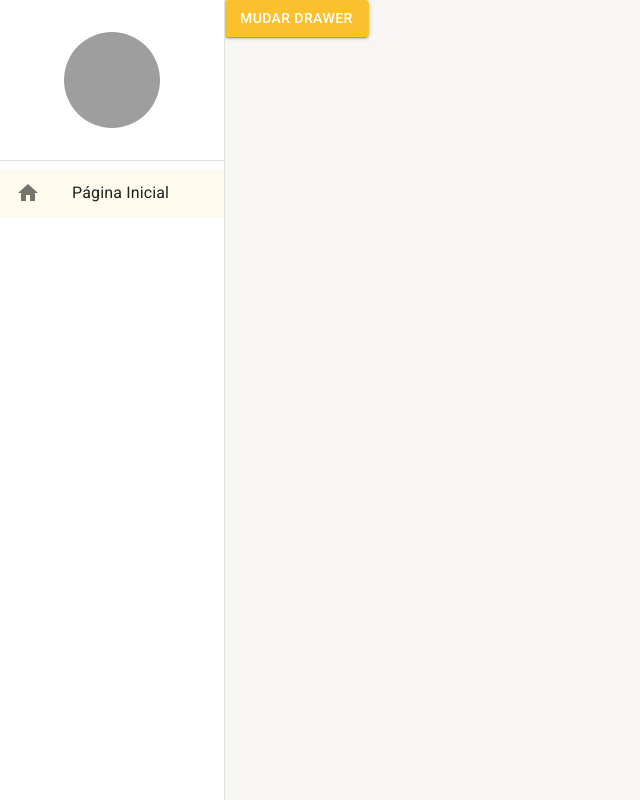
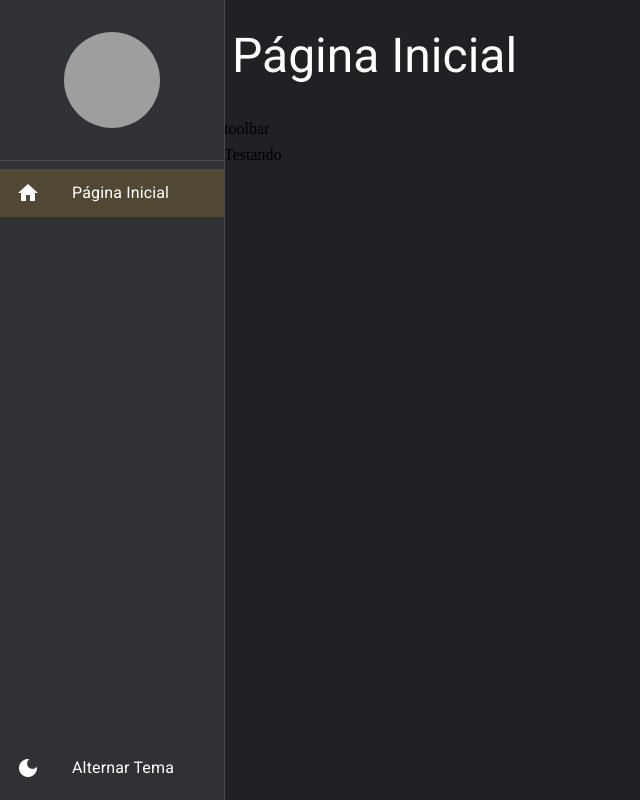
Before and after one commit to midianet/curso-react-material, a React (Create React App) app: page /pagina-inicial in a window 1280 px wide. Shown: the whole page, without its empty margins (0-640 px from the left). Built offline with nearby package versions, Linux system fonts and the light colour scheme; grey boxes are pictures that could not be loaded.

Commit message:
LITOGRAFIA COM MODE DARK

```diff
--- /dev/null
+++ b/src/pages/dashboard/Dashboard.tsx
@@ -0,0 +1,9 @@
+import { LayoutBase } from '../../shared/layouts/LayoutBase';
+
+export const Dashboard = () => {
+  return (
+    <LayoutBase titulo='Página Inicial' toolbar={<div>toolbar</div>} >
+        Testando
+    </LayoutBase>
+  );
+};
--- a/src/pages/index.ts
+++ b/src/pages/index.ts
@@ -1 +1 @@
-export {};
+export * from './dashboard/Dashboard';
--- a/src/routes/index.tsx
+++ b/src/routes/index.tsx
@@ -1,11 +1,12 @@
-import { Button } from '@mui/material';
+
 import { useEffect } from 'react';
 import { Routes, Route, Navigate } from 'react-router-dom';
+import { Dashboard } from '../pages';
 import { useDrawerContext } from '../shared/contexts';
 
 export const AppRoutes = () =>  {
 
-  const { toggleDrawerOpen, setDrawerOptions } = useDrawerContext();
+  const { setDrawerOptions } = useDrawerContext();
 
   useEffect(() => {
     setDrawerOptions([
@@ -17,9 +18,8 @@ export const AppRoutes = () =>  {
     ]);
   },[]);
 
-
   return (<Routes>
-    <Route path="/pagina-inicial" element={<Button variant="contained" color='primary' onClick={toggleDrawerOpen}>Mudar Drawer</Button>}/>
+    <Route path="/pagina-inicial" element={<Dashboard />}/>
     <Route path="*" element={<Navigate to={'/pagina-inicial'} />} />
   </Routes>
   );
--- a/src/shared/components/menu-lateral/MenuLateral.tsx
+++ b/src/shared/components/menu-lateral/MenuLateral.tsx
@@ -1,6 +1,6 @@
 import { Avatar, Box, Divider, Drawer, Icon, List, ListItemButton, ListItemIcon, ListItemText, useMediaQuery, useTheme } from '@mui/material';
 import { useMatch, useNavigate, useResolvedPath } from 'react-router-dom';
-import { useDrawerContext } from '../../contexts';
+import { useAppThemeContext, useDrawerContext } from '../../contexts';
 
 
 interface IListItemLinkProps {
@@ -37,6 +37,7 @@ export const MenuLateral: React.FC<IDrawerProviderProps> = ({ children }) => {
   const theme = useTheme();
   const smDown = useMediaQuery(theme.breakpoints.down('sm'));
   const { isDrawerOpen, toggleDrawerOpen, drawerOptions } = useDrawerContext();
+  const {toggleTheme} = useAppThemeContext();
   return (
     <>
       <Drawer open={isDrawerOpen} variant={smDown ? 'temporary' : 'permanent'} onClose={toggleDrawerOpen}>
@@ -58,7 +59,16 @@ export const MenuLateral: React.FC<IDrawerProviderProps> = ({ children }) => {
                   onClick={smDown ? toggleDrawerOpen: undefined}
                 />
               ))}
-
+            </List>
+          </Box>
+          <Box>
+            <List component="nav">
+              <ListItemButton onClick={toggleTheme} >
+                <ListItemIcon>
+                  <Icon>dark_mode</Icon>
+                </ListItemIcon>
+                <ListItemText primary="Alternar Tema"/>
+              </ListItemButton>
             </List>
           </Box>
         </Box>
--- a/src/shared/contexts/ThemeContext.tsx
+++ b/src/shared/contexts/ThemeContext.tsx
@@ -26,7 +26,7 @@ export const AppThemeProvider: React.FC<IAppThemeProviderProps> = ({ children })
   },[]);
 
   const theme = useMemo(()=> {
-    return themeName === 'light' ? LightTheme : DarkTheme;
+    return themeName === 'dark' ? LightTheme : DarkTheme;
   },[themeName]);
 
 
--- /dev/null
+++ b/src/shared/layouts/LayoutBase.tsx
@@ -0,0 +1,43 @@
+import { ReactNode } from 'react';
+import { Box } from '@mui/system';
+import { Icon, IconButton, Theme, Typography, useMediaQuery, useTheme } from '@mui/material';
+import { useDrawerContext } from '../contexts';
+
+interface ILayoutBaseProps{
+    titulo: string;
+    children?: ReactNode;
+    toolbar?: ReactNode | undefined;
+}
+export const LayoutBase: React.FC<ILayoutBaseProps> = ({ children, titulo, toolbar }) => {
+  const smDown = useMediaQuery((theme: Theme) => theme.breakpoints.down('sm'));
+  const mdDown = useMediaQuery((theme: Theme) => theme.breakpoints.down('md'));
+  const theme = useTheme();
+  const { toggleDrawerOpen } = useDrawerContext();
+
+  return (
+    <Box height="100%" display="flex" flexDirection="column" gap={1}>
+      <Box padding={1} display="flex" alignItems="center" gap={1} height={theme.spacing(smDown ? 6 : mdDown ? 8 : 12)} >
+        {smDown && (
+          <IconButton onClick={toggleDrawerOpen} >
+            <Icon>menu</Icon>
+          </IconButton>
+        )}
+        <Typography
+          overflow="hidden"
+          whiteSpace="nowrap"
+          textOverflow="ellipsis"
+          variant={smDown ? 'h5' : mdDown ?  'h4' : 'h3'}
+        >
+          {titulo}
+        </Typography>
+      </Box>
+      {toolbar && (<Box>
+        {toolbar}
+      </Box>
+      )}
+      <Box flex={1} overflow="auto">
+        {children}
+      </Box>
+    </Box>
+  );
+};
--- a/src/shared/layouts/index.ts
+++ b/src/shared/layouts/index.ts
@@ -1 +1 @@
-export {};
+export * from './LayoutBase';
--- a/src/shared/themes/Dark.ts
+++ b/src/shared/themes/Dark.ts
@@ -1,8 +1,9 @@
-import { createTheme } from '@mui/material';
+import { createTheme, Typography } from '@mui/material';
 import { cyan, yellow } from '@mui/material/colors';
 
 export const DarkTheme =  createTheme({
   palette: {
+    mode: 'dark',
     primary: {
       main: yellow[700],
       dark: yellow[800],
@@ -19,5 +20,10 @@ export const DarkTheme =  createTheme({
       paper: '#303134',
       default: '#202124'
     }
+  },
+  typography: {
+    allVariants : {
+      color: 'white',
+    }
   }
 });
```
